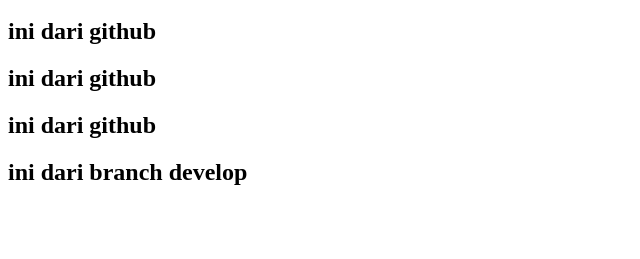
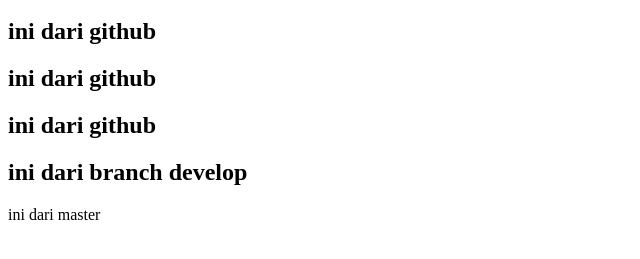
Before and after one commit to Yuvento/BINAR-CHALLANGE, a plain HTML site: page index.html in a window 1280 px wide. Shown: the part 237-496 px from the top of the page, without its empty margins (0-640 px from the left). Drawn offline with Linux system fonts and the light colour scheme.

Commit message:
dari master

```diff
--- a/index.html
+++ b/index.html
@@ -13,5 +13,6 @@
   <h2>ini dari github</h2>
   <h2>ini dari github</h2>
   <h2>ini dari branch develop</h2>
+  <div>ini dari master</div>
 </body>
 </html>
```
